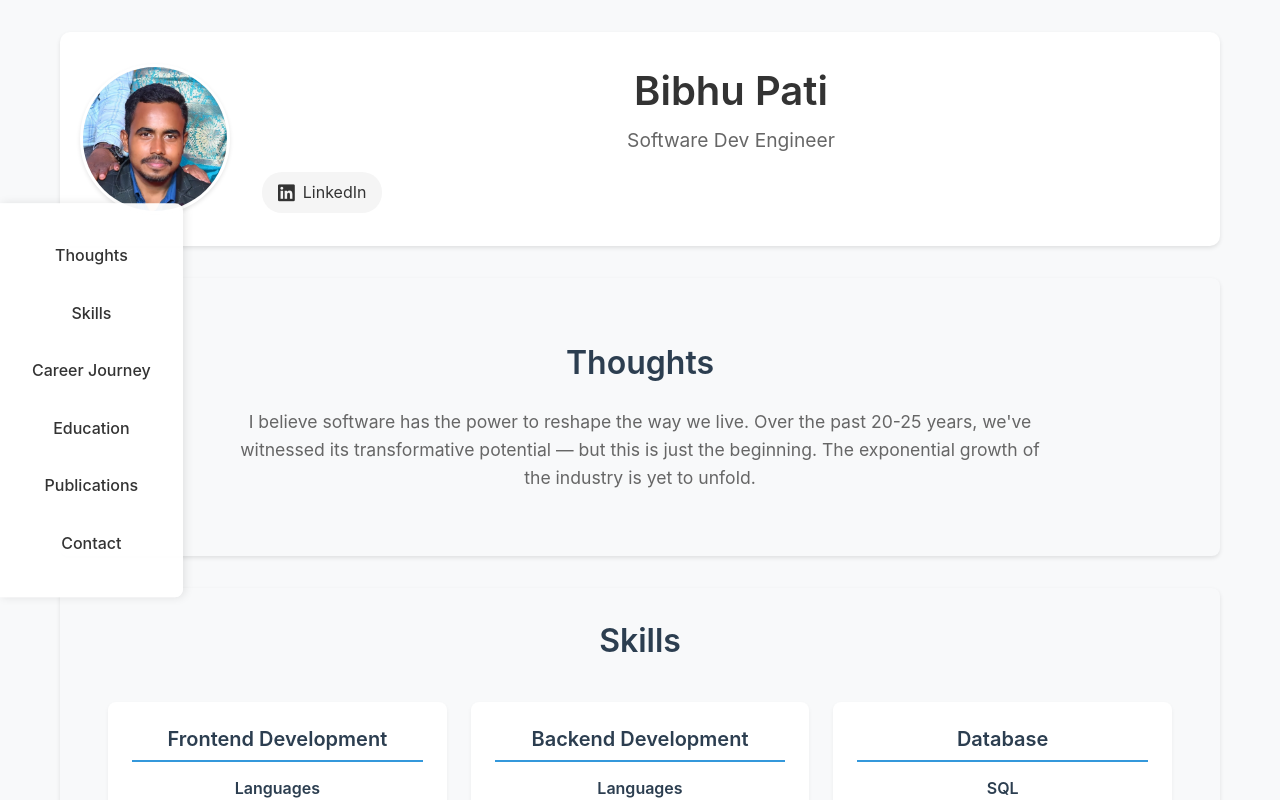
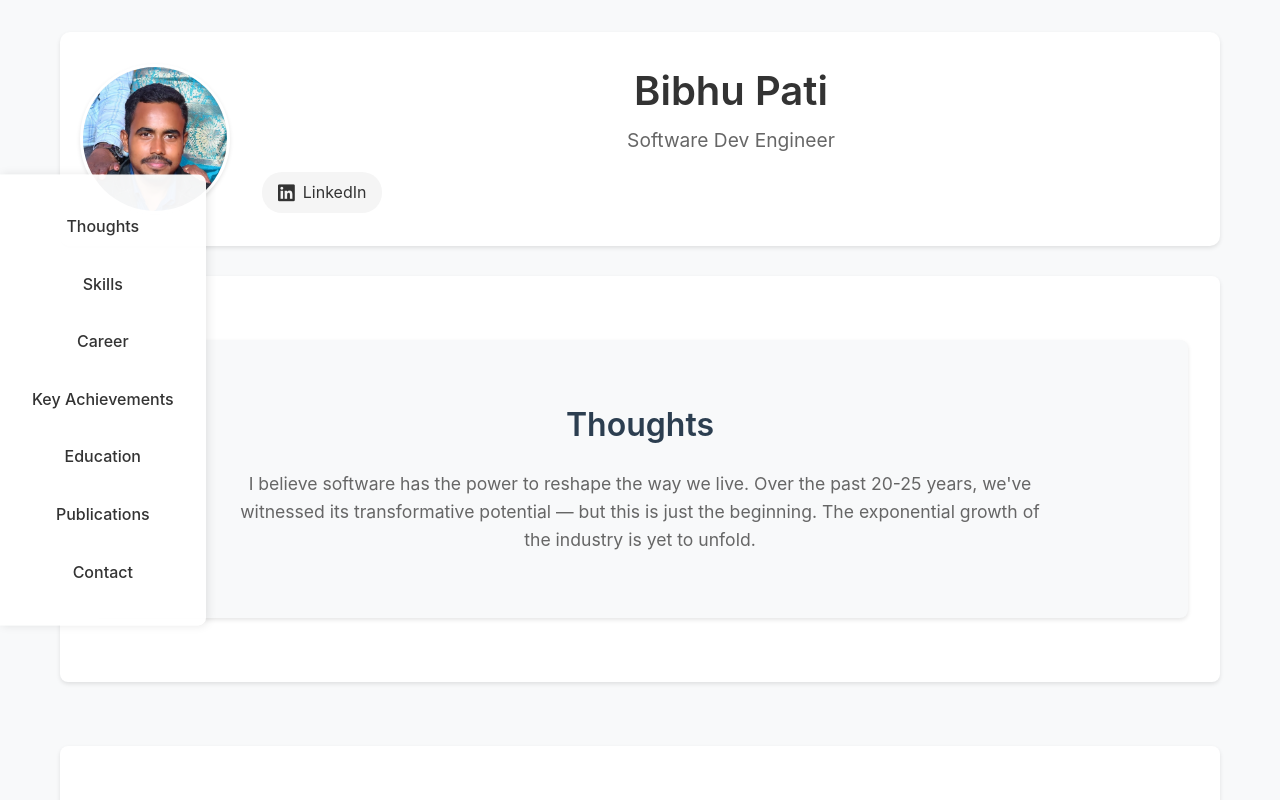
Before and after one commit to bibhudhendra/my-website, a React (Create React App) app: page / in a window 1280 px wide. Shown: the top 800 px of the page. Built offline with nearby package versions, Linux system fonts and the light colour scheme.

Commit message:
Fix navigation pane and add section IDs

```diff
--- a/public/index.html
+++ b/public/index.html
@@ -25,7 +25,7 @@
       Learn how to configure a non-root public URL by running `npm run build`.
     -->
     <link rel="stylesheet" href="https://cdnjs.cloudflare.com/ajax/libs/font-awesome/5.15.4/css/all.min.css" />
-    <title>My Personal Website</title>
+    <title>Bibhu Pati</title>
   </head>
   <body>
     <noscript>You need to enable JavaScript to run this app.</noscript>
--- a/src/App.js
+++ b/src/App.js
@@ -8,6 +8,7 @@ import Contact from './components/Contact';
 import Education from './components/Education';
 import NavigationPane from './components/NavigationPane';
 import Thoughts from './components/Thoughts';
+import Publications from './components/Publications';
 
 function App() {
   return (
@@ -16,12 +17,27 @@ function App() {
         <NavigationPane />
         <main className="main-content">
           <Header />
+          <section id="thoughts">
             <Thoughts />
+          </section>
+          <section id="skills">
             <Skills />
+          </section>
+          <section id="career">
             <CareerJourney />
+          </section>
+          <section id="achievements">
             <Achievements />
+          </section>
+          <section id="education">
             <Education />
+          </section>
+          <section id="publications">
+            <Publications/>
+          </section>
+          <section id="contact">
             <Contact />
+          </section>
         </main>
       </div>
     </div>
--- a/src/components/Achievements.js
+++ b/src/components/Achievements.js
@@ -4,10 +4,10 @@ import './Achievements.css';
 const Achievements = () => {
   const achievements = [
     {
-      title: "Spotlight Award Winner",
+      title: "Amazon Spotlight Award Winner",
       count: "4 times",
       period: "2021-2024",
-      description: "Recognized for outstanding performance and contributions"
+      description: "Acknowledged for exceptional performance and significant contributions in the org at Amazon."
     },
     {
       title: "ACM ICPC Regionalist",
--- a/src/components/Header.css
+++ b/src/components/Header.css
@@ -54,13 +54,13 @@
 .profile-info .title {
   color: #666;
   font-size: 1.2rem;
-  margin: 0.5rem 0;
+  margin: 0.5rem 0 1rem 0;
 }
 
 .social-links {
   display: flex;
   gap: 1rem;
-  margin-top: 1rem;
+  margin-top: 0.5rem;
 }
 
 .social-link {
--- a/src/components/NavigationPane.js
+++ b/src/components/NavigationPane.js
@@ -2,6 +2,16 @@ import React from 'react';
 import './NavigationPane.css';
 
 const NavigationPane = () => {
+  const navLinks = [
+    { id: 'thoughts', label: 'Thoughts' },
+    { id: 'skills', label: 'Skills' },
+    { id: 'career', label: 'Career' },
+    { id: 'achievements', label: 'Key Achievements' },
+    { id: 'education', label: 'Education' },
+    { id: 'publications', label: 'Publications' },
+    { id: 'contact', label: 'Contact' }
+  ];
+
   const scrollToSection = (sectionId) => {
     const element = document.getElementById(sectionId);
     if (element) {
@@ -12,24 +22,11 @@ const NavigationPane = () => {
   return (
     <nav className="navigation-pane">
       <ul>
-        <li onClick={() => scrollToSection('thoughts')}>
-          <span className="nav-item">Thoughts</span>
-        </li>
-        <li onClick={() => scrollToSection('skills')}>
-          <span className="nav-item">Skills</span>
-        </li>
-        <li onClick={() => scrollToSection('career')}>
-          <span className="nav-item">Career Journey</span>
-        </li>
-        <li onClick={() => scrollToSection('education')}>
-          <span className="nav-item">Education</span>
-        </li>
-        <li onClick={() => scrollToSection('publications')}>
-          <span className="nav-item">Publications</span>
-        </li>
-        <li onClick={() => scrollToSection('contact')}>
-          <span className="nav-item">Contact</span>
-        </li>
+        {navLinks.map((link) => (
+          <li key={link.id} onClick={() => scrollToSection(link.id)}>
+            <span className="nav-item">{link.label}</span>
+          </li>
+        ))}
       </ul>
     </nav>
   );
```
Lines whose indentation alone changed are shown as unchanged.
